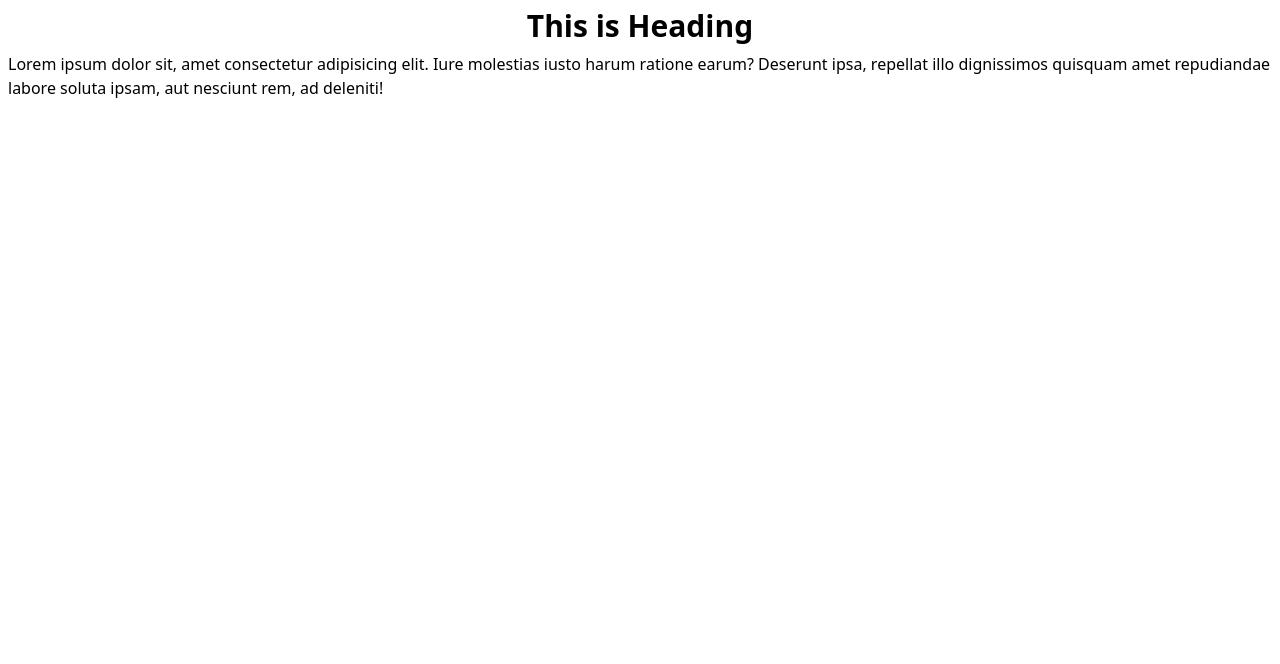
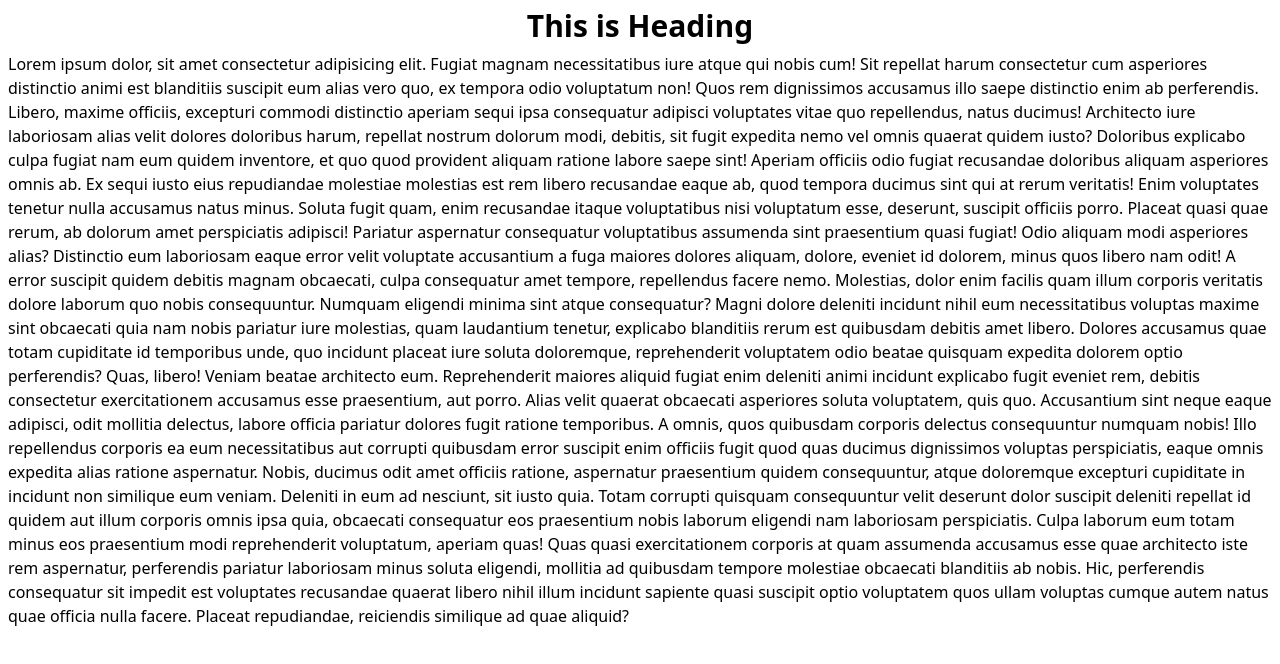
Before and after one commit to withrvr/Boilerplate-Nextjs, a Next.js app: page / in a window 1280 px wide. Shown: the top 664 px of the page. Built offline with nearby package versions, Linux system fonts and the light colour scheme.

Commit message:
more lorem text

```diff
--- a/pages/index.js
+++ b/pages/index.js
@@ -13,10 +13,73 @@ export default function Home() {
 					This is Heading
 				</h1>
 				<div>
-					Lorem ipsum dolor sit, amet consectetur adipisicing elit.
-					Iure molestias iusto harum ratione earum? Deserunt ipsa,
-					repellat illo dignissimos quisquam amet repudiandae labore
-					soluta ipsam, aut nesciunt rem, ad deleniti!
+					Lorem ipsum dolor, sit amet consectetur adipisicing elit.
+					Fugiat magnam necessitatibus iure atque qui nobis cum! Sit
+					repellat harum consectetur cum asperiores distinctio animi
+					est blanditiis suscipit eum alias vero quo, ex tempora odio
+					voluptatum non! Quos rem dignissimos accusamus illo saepe
+					distinctio enim ab perferendis. Libero, maxime officiis,
+					excepturi commodi distinctio aperiam sequi ipsa consequatur
+					adipisci voluptates vitae quo repellendus, natus ducimus!
+					Architecto iure laboriosam alias velit dolores doloribus
+					harum, repellat nostrum dolorum modi, debitis, sit fugit
+					expedita nemo vel omnis quaerat quidem iusto? Doloribus
+					explicabo culpa fugiat nam eum quidem inventore, et quo quod
+					provident aliquam ratione labore saepe sint! Aperiam
+					officiis odio fugiat recusandae doloribus aliquam asperiores
+					omnis ab. Ex sequi iusto eius repudiandae molestiae
+					molestias est rem libero recusandae eaque ab, quod tempora
+					ducimus sint qui at rerum veritatis! Enim voluptates tenetur
+					nulla accusamus natus minus. Soluta fugit quam, enim
+					recusandae itaque voluptatibus nisi voluptatum esse,
+					deserunt, suscipit officiis porro. Placeat quasi quae rerum,
+					ab dolorum amet perspiciatis adipisci! Pariatur aspernatur
+					consequatur voluptatibus assumenda sint praesentium quasi
+					fugiat! Odio aliquam modi asperiores alias? Distinctio eum
+					laboriosam eaque error velit voluptate accusantium a fuga
+					maiores dolores aliquam, dolore, eveniet id dolorem, minus
+					quos libero nam odit! A error suscipit quidem debitis magnam
+					obcaecati, culpa consequatur amet tempore, repellendus
+					facere nemo. Molestias, dolor enim facilis quam illum
+					corporis veritatis dolore laborum quo nobis consequuntur.
+					Numquam eligendi minima sint atque consequatur? Magni dolore
+					deleniti incidunt nihil eum necessitatibus voluptas maxime
+					sint obcaecati quia nam nobis pariatur iure molestias, quam
+					laudantium tenetur, explicabo blanditiis rerum est quibusdam
+					debitis amet libero. Dolores accusamus quae totam cupiditate
+					id temporibus unde, quo incidunt placeat iure soluta
+					doloremque, reprehenderit voluptatem odio beatae quisquam
+					expedita dolorem optio perferendis? Quas, libero! Veniam
+					beatae architecto eum. Reprehenderit maiores aliquid fugiat
+					enim deleniti animi incidunt explicabo fugit eveniet rem,
+					debitis consectetur exercitationem accusamus esse
+					praesentium, aut porro. Alias velit quaerat obcaecati
+					asperiores soluta voluptatem, quis quo. Accusantium sint
+					neque eaque adipisci, odit mollitia delectus, labore officia
+					pariatur dolores fugit ratione temporibus. A omnis, quos
+					quibusdam corporis delectus consequuntur numquam nobis! Illo
+					repellendus corporis ea eum necessitatibus aut corrupti
+					quibusdam error suscipit enim officiis fugit quod quas
+					ducimus dignissimos voluptas perspiciatis, eaque omnis
+					expedita alias ratione aspernatur. Nobis, ducimus odit amet
+					officiis ratione, aspernatur praesentium quidem
+					consequuntur, atque doloremque excepturi cupiditate in
+					incidunt non similique eum veniam. Deleniti in eum ad
+					nesciunt, sit iusto quia. Totam corrupti quisquam
+					consequuntur velit deserunt dolor suscipit deleniti repellat
+					id quidem aut illum corporis omnis ipsa quia, obcaecati
+					consequatur eos praesentium nobis laborum eligendi nam
+					laboriosam perspiciatis. Culpa laborum eum totam minus eos
+					praesentium modi reprehenderit voluptatum, aperiam quas!
+					Quas quasi exercitationem corporis at quam assumenda
+					accusamus esse quae architecto iste rem aspernatur,
+					perferendis pariatur laboriosam minus soluta eligendi,
+					mollitia ad quibusdam tempore molestiae obcaecati blanditiis
+					ab nobis. Hic, perferendis consequatur sit impedit est
+					voluptates recusandae quaerat libero nihil illum incidunt
+					sapiente quasi suscipit optio voluptatem quos ullam voluptas
+					cumque autem natus quae officia nulla facere. Placeat
+					repudiandae, reiciendis similique ad quae aliquid?
 				</div>
 			</div>
 		</>
```
